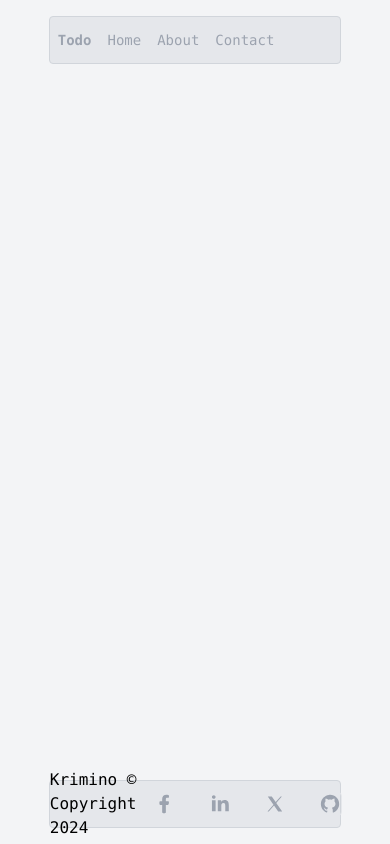
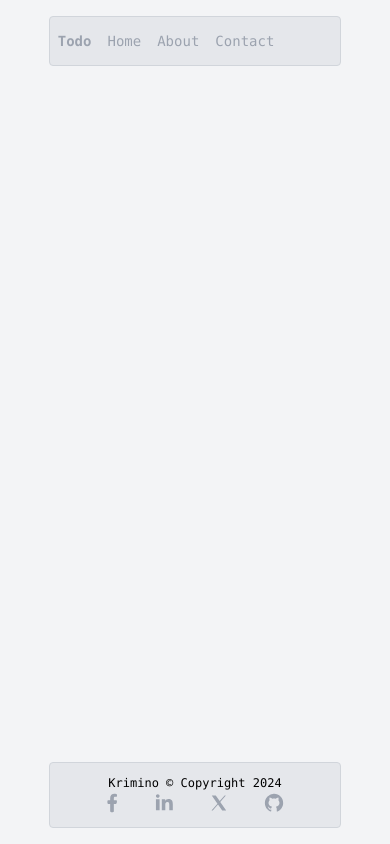
Before and after one commit to AyKrimino/todo, a Django app: page / in a window 390 px wide. Run offline with Django 5.2, Linux system fonts and the light colour scheme; some libraries are stand-ins or nearby versions.

Commit message:
Adding responsive design to footer and navbar

```diff
--- a/templates/partials/footer.html
+++ b/templates/partials/footer.html
@@ -1,20 +1,20 @@
-<div class="w-3/4 bg-gray-200 h-12 border border-gray-300 rounded flex justify-around absolute bottom-0 mb-4">
+<div class="w-3/4 bg-gray-200 border border-gray-300 rounded sm:flex sm:justify-around py-3 px-2 text-xs sm:text-sm justify-center absolute bottom-0 mb-4">
     <div class="flex justify-center items-center">
         <p>
             <span>Krimino</span>
             &copy; Copyright 2024
         </p>
     </div>
-    <div class="flex justify-center items-center">
+    <div class="flex justify-center items-center flex-wrap">
         <!-- Facebook logo -->
-        <a class="px-4" href="#">
+        <a class="px-3" href="#">
             <svg class="fill-current text-gray-400 hover:bg-blue-500 hover:text-gray-100 border rounded" xmlns="http://www.w3.org/2000/svg" x="0px" y="0px" width="24" height="24" viewBox="0 0 24 24">
                 <path d="M16.403,9H14V7c0-1.032,0.084-1.682,1.563-1.682h0.868c0.552,0,1-0.448,1-1V3.064c0-0.523-0.401-0.97-0.923-1.005 C15.904,2.018,15.299,1.999,14.693,2C11.98,2,10,3.657,10,6.699V9H8c-0.552,0-1,0.448-1,1v2c0,0.552,0.448,1,1,1l2-0.001V21 c0,0.552,0.448,1,1,1h2c0.552,0,1-0.448,1-1v-8.003l2.174-0.001c0.508,0,0.935-0.381,0.993-0.886l0.229-1.996 C17.465,9.521,17.001,9,16.403,9z"></path>
             </svg>
         </a>
         <!-- linkedin logo -->
         <a class="px-4" href="#">
-            <svg class="fill-current text-gray-400 hover:bg-teal-700 hover:text-gray-100 border rounded" xmlns="http://www.w3.org/2000/svg" x="0px" y="0px" width="24" height="24" viewBox="0 0 30 30">
+            <svg class="fill-current text-gray-400 hover:bg-blue-400 hover:text-gray-100 border rounded" xmlns="http://www.w3.org/2000/svg" x="0px" y="0px" width="24" height="24" viewBox="0 0 30 30">
                 <path d="M9,25H4V10h5V25z M6.501,8C5.118,8,4,6.879,4,5.499S5.12,3,6.501,3C7.879,3,9,4.121,9,5.499C9,6.879,7.879,8,6.501,8z M27,25h-4.807v-7.3c0-1.741-0.033-3.98-2.499-3.98c-2.503,0-2.888,1.896-2.888,3.854V25H12V9.989h4.614v2.051h0.065 c0.642-1.18,2.211-2.424,4.551-2.424c4.87,0,5.77,3.109,5.77,7.151C27,16.767,27,25,27,25z"></path>
             </svg>
         </a>
--- a/templates/partials/navbar.html
+++ b/templates/partials/navbar.html
@@ -1,5 +1,5 @@
-<div class="w-3/4 bg-gray-200 h-12 border border-gray-300 mt-4 rounded flex">
-    <ul class="flex items-center">
+<div class="w-3/4 bg-gray-200 py-3 border border-gray-300 mt-4 rounded flex">
+    <ul class="flex items-center flex-wrap">
         <li class="px-2">
             <span class="text-sm text-gray-400 font-semibold select-none">Todo</span>
         </li>
```
